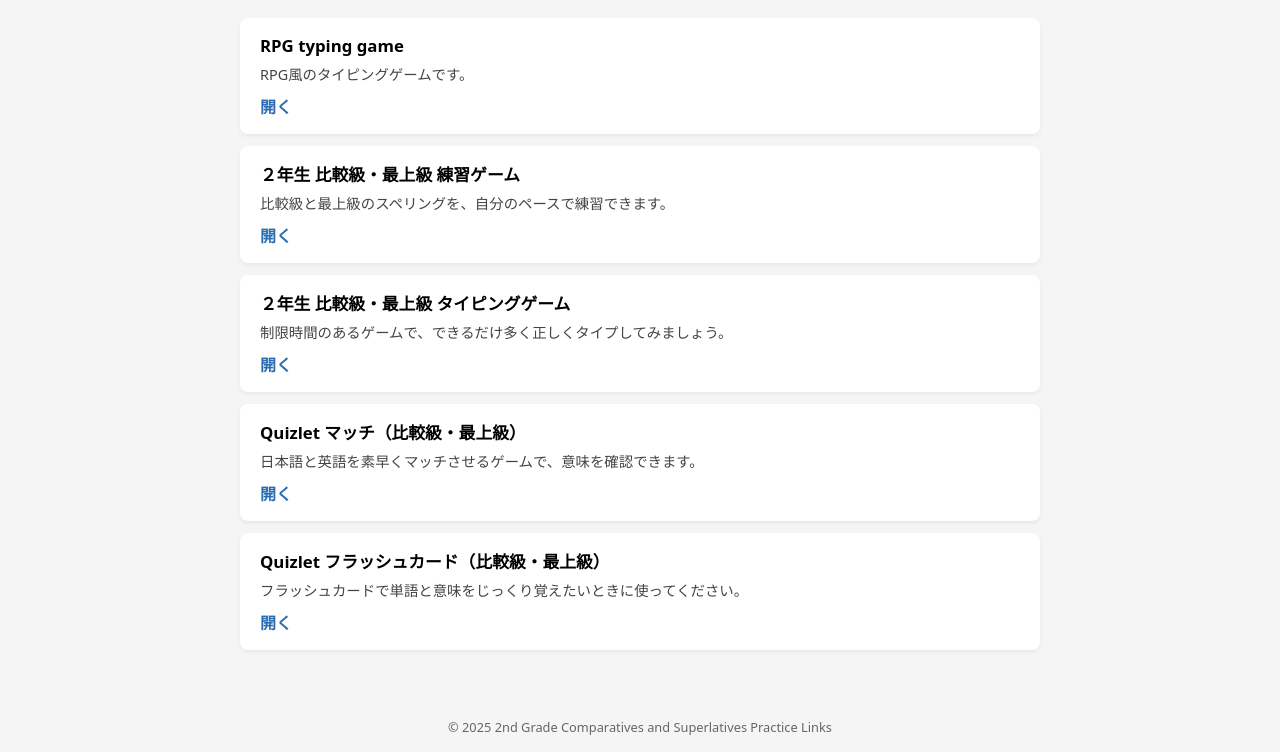
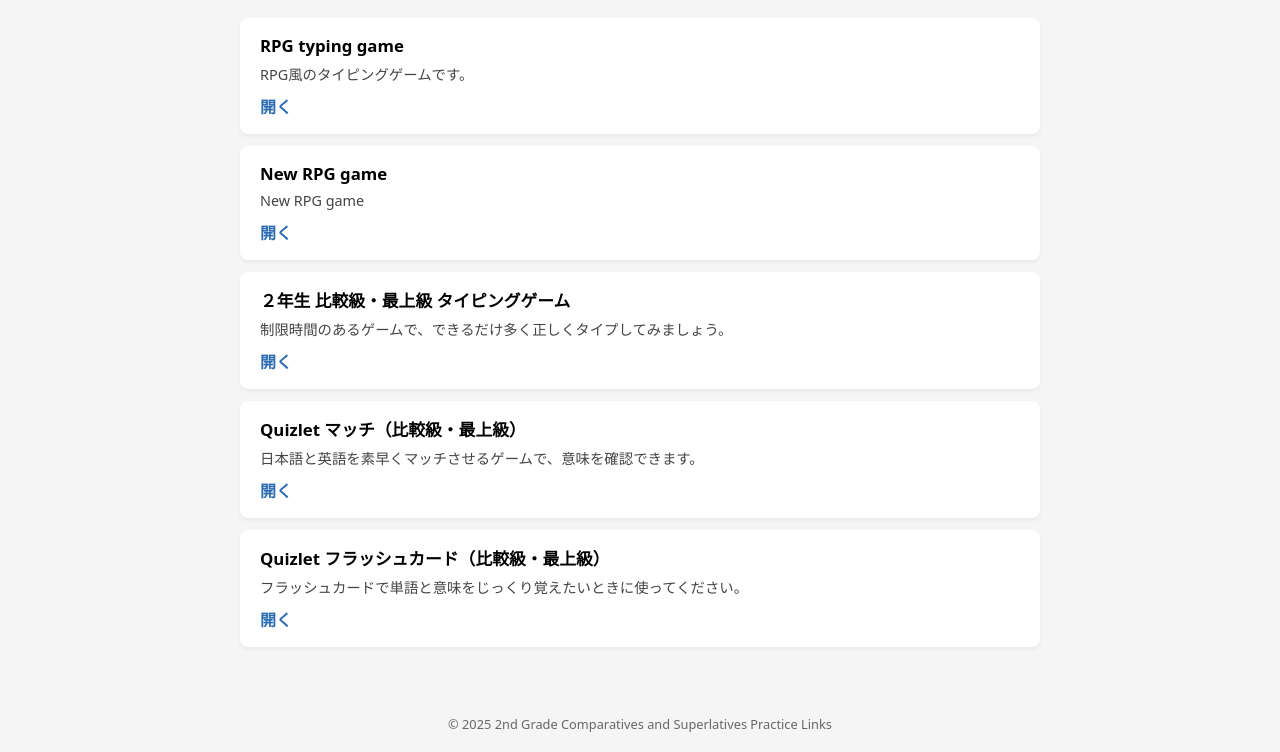
Before and after one commit to vexavi/2-year-directory-12-22-25, a plain HTML site: page index.html in a window 1280 px wide. Shown: the part 69-821 px from the top of the page. Drawn offline with Linux system fonts and the light colour scheme.

Commit message:
Replace old game info with new RPG game details

```diff
--- a/index.html
+++ b/index.html
@@ -89,9 +89,9 @@
 
 
       <li class="link-item">
-        <h2>２年生 比較級・最上級 練習ゲーム</h2>
-        <p>比較級と最上級のスペリングを、自分のペースで練習できます。</p>
-        <a href="https://vexavi.github.io/2nd-year-comparative-and-superlativepractice-12-22-25/" target="_blank" rel="noopener noreferrer">
+        <h2>New RPG game</h2>
+        <p>New RPG game</p>
+        <a href="https://vexavi.github.io/2nenseiexpansion-/" target="_blank" rel="noopener noreferrer">
           開く
         </a>
       </li>
```
